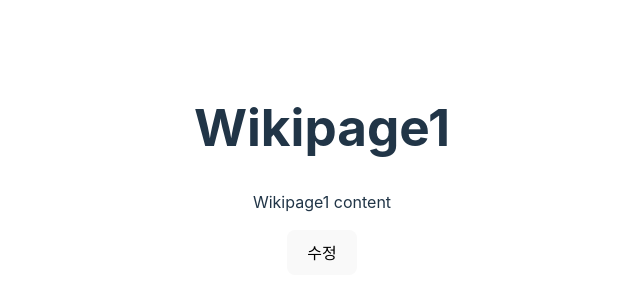
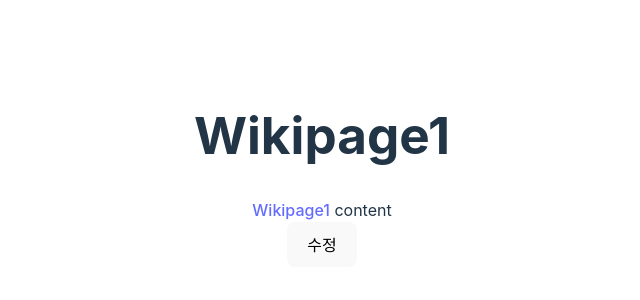
Before and after one commit to Mangb0/Cyh_WikiPage, a React (Vite) app: page /wikipage/1 in a window 1280 px wide. Shown: the part 230-530 px from the top of the page, without its empty margins (318-958 px from the left). Built offline with nearby package versions, Linux system fonts and the light colour scheme; data requests are answered from the project's data file.

Commit message:
a tag 변환 추가

```diff
--- a/src/components/WikipageDetail.jsx
+++ b/src/components/WikipageDetail.jsx
@@ -8,8 +8,14 @@ const WikipageDetail = () => {
 
   const [isUpdate, setIsUpdate] = useState(false);
 
-  const { wikipageObj, getWikipageDetail, updateWikipage, isLoading } =
-    useWiki();
+  const {
+    wikipageList,
+    wikipageObj,
+    getWikipageList,
+    getWikipageDetail,
+    updateWikipage,
+    isLoading,
+  } = useWiki();
 
   const handleUpdate = async (obj) => {
     await updateWikipage(id, obj);
@@ -19,7 +25,21 @@ const WikipageDetail = () => {
   useEffect(() => {
     if (isUpdate) return;
     getWikipageDetail(id);
+    getWikipageList();
   }, [isUpdate]);
+
+  const renderContentWithLinks = (wikipageContent) => {
+    let modifiedContent = wikipageContent;
+    wikipageList.forEach((v) => {
+      const { id, title, _ } = v;
+      modifiedContent = modifiedContent.replace(
+        title,
+        `<a href="/wikipage/${id}">${title}</a>`
+      );
+    });
+
+    return { __html: modifiedContent };
+  };
 
   return (
     <>
@@ -34,7 +54,11 @@ const WikipageDetail = () => {
         <>
           <div>
             <h1>{wikipageObj.title}</h1>
-            <p>{wikipageObj.content}</p>
+            <div
+              dangerouslySetInnerHTML={renderContentWithLinks(
+                wikipageObj.content
+              )}
+            ></div>
           </div>
           <button onClick={() => setIsUpdate(true)}>수정</button>
         </>
```
